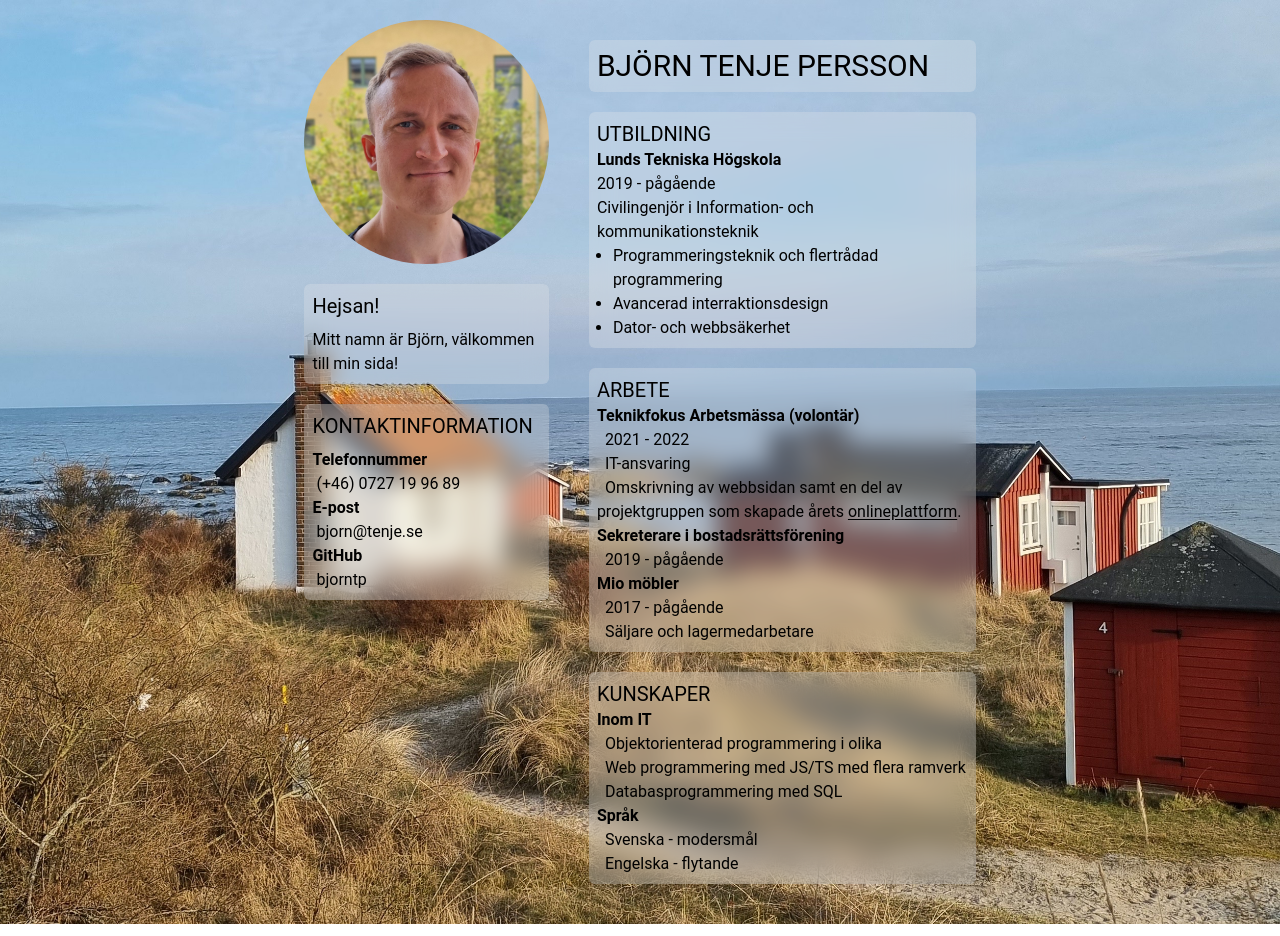
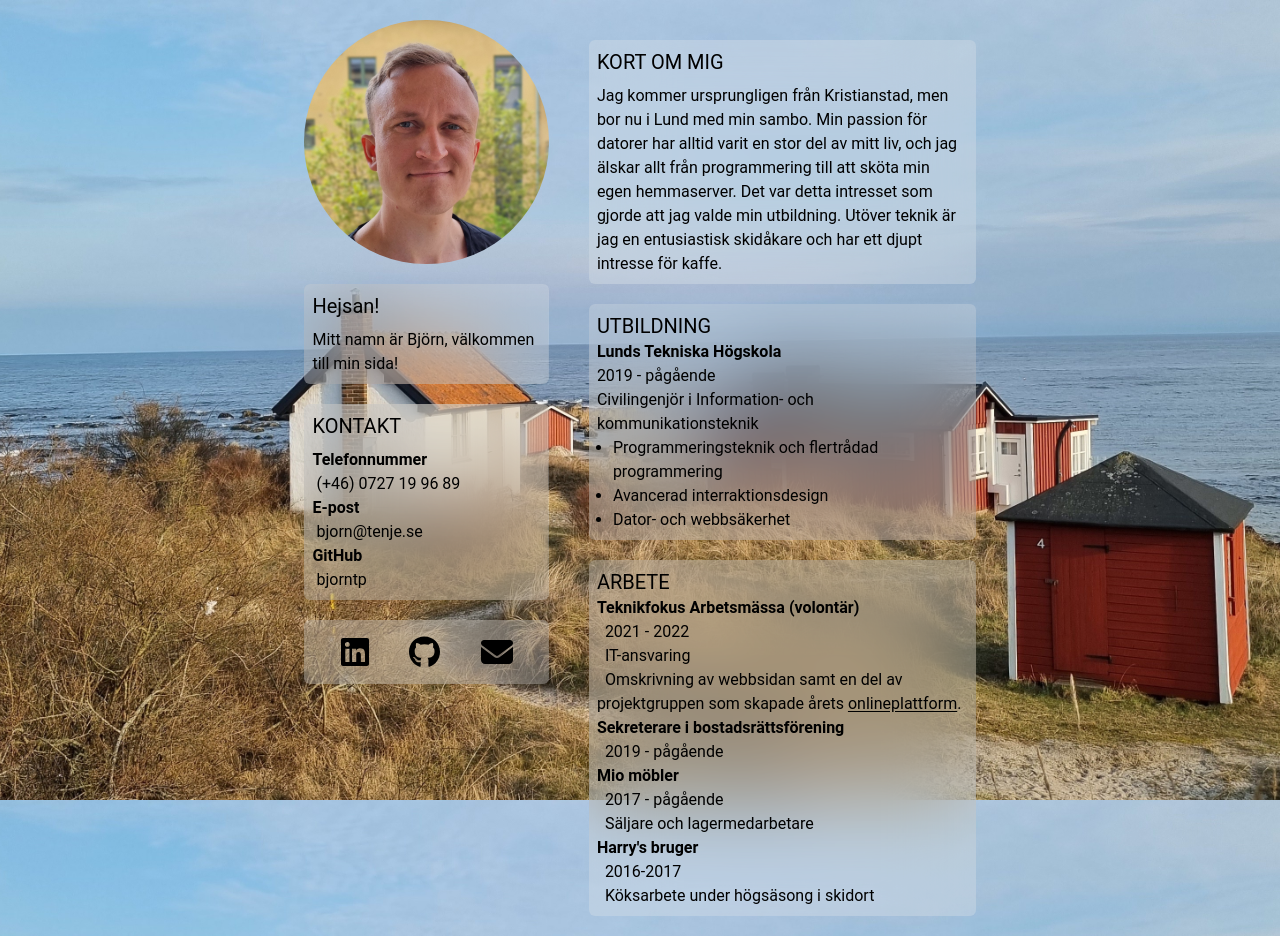
Before and after one commit to bjorntp/bjorntp.github.io, a React (Create React App) app: page /about in a window 1280 px wide. Shown: the top 936 px of the page. Built offline with nearby package versions, Linux system fonts and the light colour scheme.

Commit message:
Klar med about page. typ

```diff
--- a/package.json
+++ b/package.json
@@ -3,6 +3,11 @@
   "version": "0.1.0",
   "private": true,
   "dependencies": {
+    "@fortawesome/fontawesome-svg-core": "^6.6.0",
+    "@fortawesome/free-brands-svg-icons": "^6.6.0",
+    "@fortawesome/free-regular-svg-icons": "^6.6.0",
+    "@fortawesome/free-solid-svg-icons": "^6.6.0",
+    "@fortawesome/react-fontawesome": "^0.2.2",
     "@testing-library/jest-dom": "^5.17.0",
     "@testing-library/react": "^13.4.0",
     "@testing-library/user-event": "^13.5.0",
--- a/src/App.css
+++ b/src/App.css
@@ -2,3 +2,8 @@
 @tailwind components;
 @tailwind utilities;
 @import url('https://fonts.googleapis.com/css2?family=Roboto:wght@100;300&display=swap');
+@layer components {
+  .about-window {
+    @apply bg-gray-200/30 backdrop-blur-2xl rounded-md mt-5 p-2;
+  }
+}
--- a/src/pages/About.js
+++ b/src/pages/About.js
@@ -1,18 +1,23 @@
 import React from 'react';
 import profil from "../assets/profil_cropped.jpg"
+import { FontAwesomeIcon } from '@fortawesome/react-fontawesome'
+import { faLinkedin, faGithub } from '@fortawesome/free-brands-svg-icons'
+import { faEnvelope } from '@fortawesome/free-solid-svg-icons'
 
+// <div className='bg-gray-200/30 backdrop-blur-md rounded-md p-2'>
 function About() {
+
   return (
     <div className='grid md:grid-cols-9 grid-cols-1 w-screen'>
-      <div className='md:col-start-3 md:col-span-2 m-5 flex flex-col content-between'>
+      <div className='md:col-start-3 md:col-span-2 md:m-5 mx-5 mt-5 flex flex-col content-between'>
         <img src={profil} alt="Björn" className='rounded-full mb-5' />
-        <div className='bg-gray-200/30 backdrop-blur-md rounded-md p-2'>
+        <div className='about-window mt-0'>
           <h3 className='text-xl mb-2'>Hejsan!</h3>
           <p className=''>Mitt namn är Björn, välkommen till min sida!</p>
         </div>
 
-        <div className='bg-gray-200/30 backdrop-blur-md rounded-md mt-5 p-2'>
-          <h3 className='text-xl mb-2'>KONTAKTINFORMATION</h3>
+        <div className='about-window'>
+          <h3 className='text-xl mb-2'>KONTAKT</h3>
           <h4 className='font-bold'>Telefonnummer</h4>
           <p className='indent-1'>(+46) 0727 19 96 89</p>
           <h4 className='font-bold'>E-post</h4>
@@ -20,13 +25,27 @@ function About() {
           <h4 className='font-bold'>GitHub</h4>
           <p className='indent-1'><a href="https://github.com/bjorntp">bjorntp</a></p>
         </div>
+
+        <div className='about-window'>
+          <div className="flex justify-around place-items-center p-2">
+            <div className="hover:text-black/25"> <a href="https://www.linkedin.com/in/bj%C3%B6rntenjepersson/"><FontAwesomeIcon icon={faLinkedin} size='2xl' /></a></div>
+            <div className="hover:text-black/25"> <a href="https://github.com/bjorntp"><FontAwesomeIcon icon={faGithub} size='2xl' /></a></div>
+            <div className="hover:text-black/25"> <a href="mailto:bjorn@tenje.se"><FontAwesomeIcon icon={faEnvelope} size='2xl' /> </a></div>
+          </div>
+        </div>
       </div>
 
-      <div className='md:col-start-5 md:col-span-3 m-5 flex-col content-between'>
-        <div className='bg-gray-200/30 backdrop-blur-md rounded-md mt-5 p-2'>
-          <h2 className='text-3xl'>BJÖRN TENJE PERSSON</h2>
+
+      <div className='md:col-start-5 md:col-span-3 md:m-5 mx-5 mb-5 flex-col content-between'>
+
+        <div className='about-window'>
+          <h3 className='text-xl mb-2'>KORT OM MIG</h3>
+          <p>
+            Jag kommer ursprungligen från Kristianstad, men bor nu i Lund med min sambo. Min passion för datorer har alltid varit en stor del av mitt liv, och jag älskar allt från programmering till att sköta min egen hemmaserver. Det var detta intresset som gjorde att jag valde min utbildning. Utöver teknik är jag en entusiastisk skidåkare och har ett djupt intresse för kaffe.
+          </p>
         </div>
-        <div className='bg-gray-200/30 backdrop-blur-md rounded-md m-5 p-2 mx-auto w-full'>
+
+        <div className='about-window'>
           <h2 className='text-xl'>UTBILDNING</h2>
           <h3 className='font-bold'>Lunds Tekniska Högskola</h3>
           <p>2019 - pågående</p>
@@ -37,7 +56,8 @@ function About() {
             <li>Dator- och webbsäkerhet</li>
           </ul>
         </div>
-        <div className='bg-gray-200/30 backdrop-blur-md rounded-md m-5 p-2 mx-auto w-full'>
+
+        <div className='about-window'>
           <h2 className='text-xl'>ARBETE</h2>
           <h3 className='font-bold'>Teknikfokus Arbetsmässa (volontär)</h3>
           <ul className='indent-2'>
@@ -54,15 +74,21 @@ function About() {
             <li>2017 - pågående</li>
             <li>Säljare och lagermedarbetare</li>
           </ul>
+          <h3 className='font-bold'>Harry's bruger</h3>
+          <ul className='indent-2'>
+            <li>2016-2017</li>
+            <li>Köksarbete under högsäsong i skidort</li>
+          </ul>
         </div>
 
-        <div className='bg-gray-200/30 backdrop-blur-md rounded-md m-5 p-2 mx-auto w-full'>
+        <div className='about-window'>
           <h2 className='text-xl'>KUNSKAPER</h2>
           <h3 className='font-bold'>Inom IT</h3>
           <ul className='indent-2'>
-            <li>Objektorienterad programmering i olika </li>
-            <li>Web programmering med JS/TS med flera ramverk</li>
+            <li>Objektorienterad programmering med flera språk </li>
+            <li>Webprogrammering med JS/TS med flera ramverk</li>
             <li>Databasprogrammering med SQL</li>
+            <li>Mycket van Linuxanvändare</li>
           </ul>
           <h3 className='font-bold'>Språk</h3>
           <ul className='indent-2'>
@@ -71,7 +97,7 @@ function About() {
           </ul>
         </div>
       </div>
-    </div>
+    </div >
   );
 }
 
```
Also changed, not shown: 1 other file (tests, documents, lock files or other folders).
